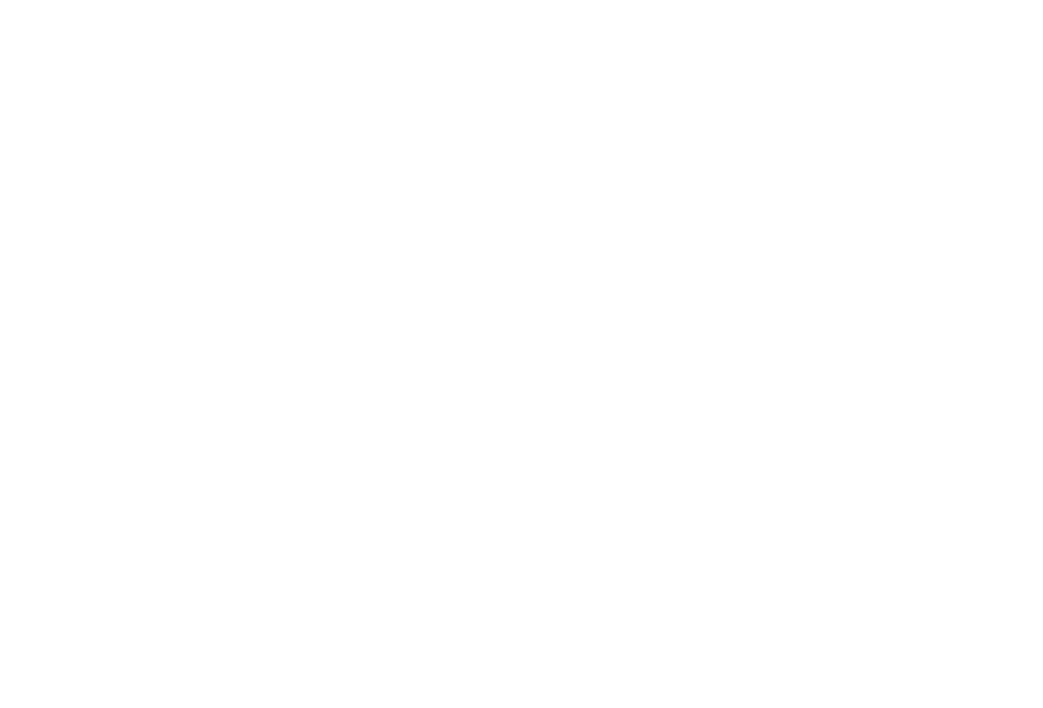
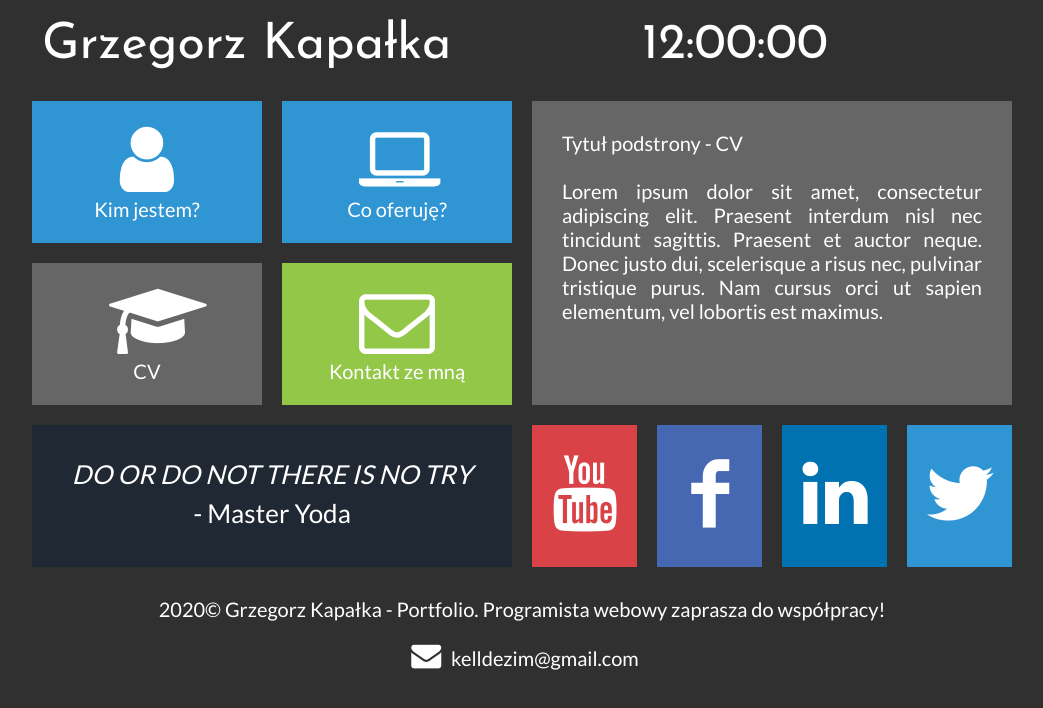
Before and after one commit to kelldezim/About_Me, a plain HTML site: page cv.html in a window 1280 px wide. Shown: the whole page, without its empty margins (118-1161 px from the left). Drawn offline with Linux system fonts and the light colour scheme.

Commit message:
added .htaccess and better addresses for SOE

```diff
--- a/cv.html
+++ b/cv.html
@@ -0,0 +1,120 @@
+<!DOCTYPE html>
+<html lang="pl">
+    <head>
+        <meta charset="utf-8"/>
+        <meta http-equiv="X-UA-Compatible" content="IE=edge,chrome=1"/>
+
+        <title>Grzegorz Kapałka - Portfolio</title>
+
+        <meta name="description" content="Stworzę dla Ciebie wyjątkową stronę www! Zatrudnij programistę webowego: PHP, JavaScript, HTML, CSS, MySQL, WordPress, Joomla, Drupal."/>
+        <meta name="keywords" content="zamów, stronę, tworzenie, www, programista, portfolio, php, jacascript, html, css, WordPress, Joomia, Drupal"/>
+
+        <link rel="stylesheet" href="style.css"/>
+        <link rel="stylesheet" href="css/fontello.css"/>
+        <link href="https://fonts.googleapis.com/css2?family=Josefin+Sans&family=Lato&display=swap" rel="stylesheet">
+
+    </head>
+
+    <body>
+        <div id="container">
+
+            <div class="rectangle">
+                <div id="logo">
+                    <a href="zatrudnij-programiste-webowego" class="tilelinkhtml5">
+                    Grzegorz Kapałka
+                    </a>
+                </div>
+                <div id="zegar">12:00:00</div>
+                <div style="clear: both;"></div>
+            </div>
+
+            <div class="square">
+                <div class="tile1">
+                    <a href="kim-jestem" class="tilelink">
+                    <i class="icon-user"></i>
+                    <br/>
+                    Kim jestem?
+                    </a>
+                </div>
+                    <a href="oferta-tworzenie-stron-www" class="tilelinkhtml5">
+                        <div class="tile1">
+                            <i class="icon-laptop"></i>
+                            <br/>
+                            Co oferuję?
+                        </div>
+                    </a>
+                <div style="clear: both;"></div>
+
+                <div class="tile2">
+                    <a href="cv-programista-csharp-javascript" class="tilelink">
+                    <i class="icon-graduation-cap"></i>
+                    <br/>
+                    CV
+                    </a>
+                </div>
+                <div class="tile3">
+                    <a href="kontakt-programista-csharp" class="tilelink">
+                    <i class="icon-mail"></i>
+                    <br/>
+                    Kontakt ze mną
+                    </a>
+                </div>
+                <div style="clear: both;"></div>
+
+                <div class="tile4">
+                    <i>DO OR DO NOT THERE IS NO TRY</i>
+                    <br/>
+                    - Master Yoda
+                </div>
+
+            </div>
+            <div class="square">
+                <div class="tile5">
+                    Tytuł podstrony - CV
+                    <br/>
+                    <br/>
+                    Lorem ipsum dolor sit amet, consectetur adipiscing elit. Praesent interdum nisl nec tincidunt sagittis. Praesent et auctor neque. Donec justo dui, scelerisque a risus nec, pulvinar tristique purus. Nam cursus orci ut sapien elementum, vel lobortis est maximus.
+                </div>
+                <div class="youtube">
+                    <a href="https://www.youtube.com/"
+                    target="_blank"
+                    class="socialLink">
+                    <i class="icon-youtube"></i>
+                    </a>
+                </div>
+                <div class="facebook">
+                    <a href="https://www.facebook.com/"
+                    target="_blank"
+                    class="socialLink">
+                    <i class="icon-facebook"></i>
+                    </a>
+                </div>
+                <div class="linkedin">
+                    <a href="https://www.linkedin.com/home"
+                    target="_blank"
+                    class="socialLink">
+                    <i class="icon-linkedin"></i>
+                    </a>
+                </div>
+                <div class="twitter">
+                    <a href="https://twitter.com/explore"
+                    target="_blank"
+                    class="socialLink">
+                    <i class="icon-twitter"></i>
+                    </a>
+                </div>
+                <div style="clear: both;"></div>
+
+            </div>
+            <div style="clear: both;"></div>
+
+            <div class="rectangle">
+                2020&copy; Grzegorz Kapałka - Portfolio. Programista webowy zaprasza do współpracy!
+                <br/>
+                <i class="icon-mail-alt"></i>
+                kelldezim@gmail.com
+            </div>
+
+        </div>
+    </body>
+</html>
```
Also changed, not shown: index.html (+10 -6 lines), kimjestem.html (+119 -0 lines), kontakt.html (+120 -0 lines), oferta.html (+120 -0 lines), 1 other file.
